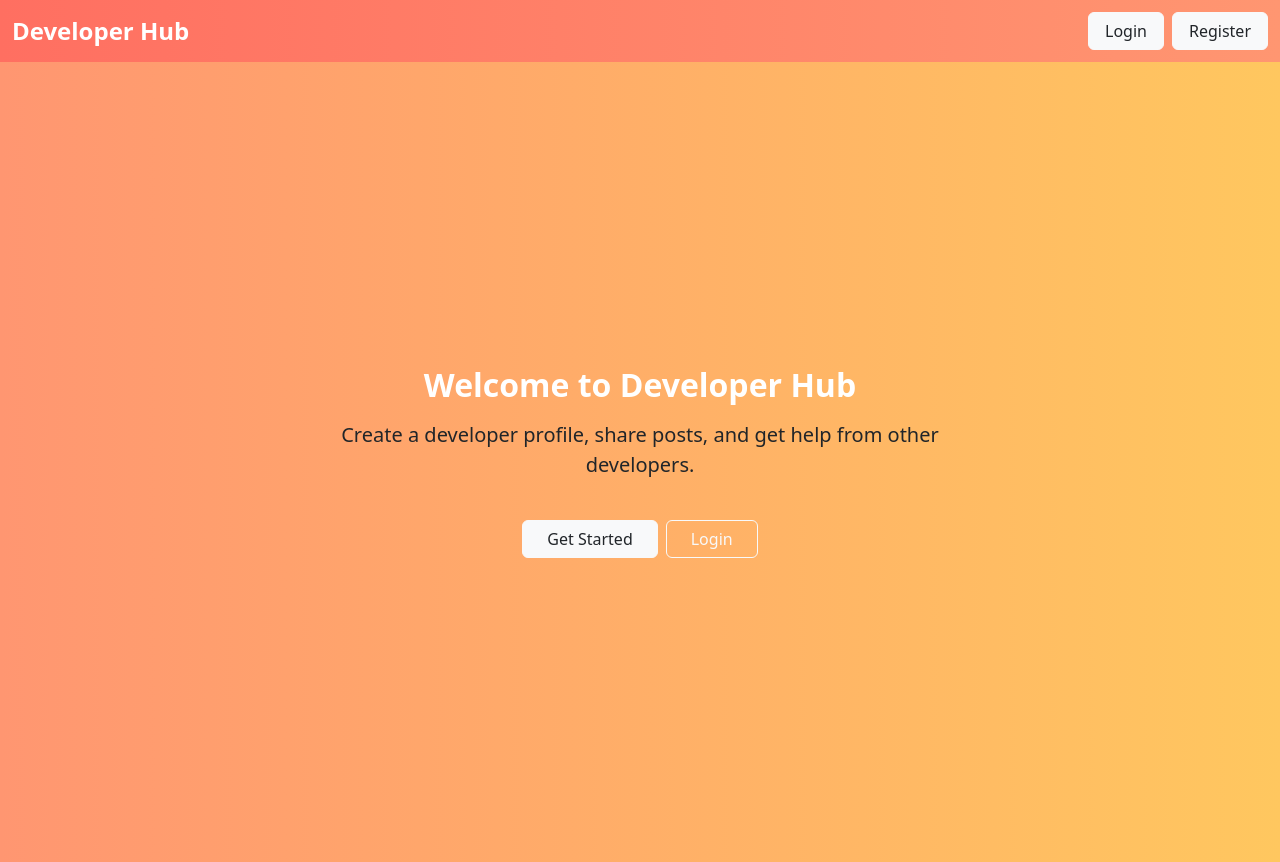
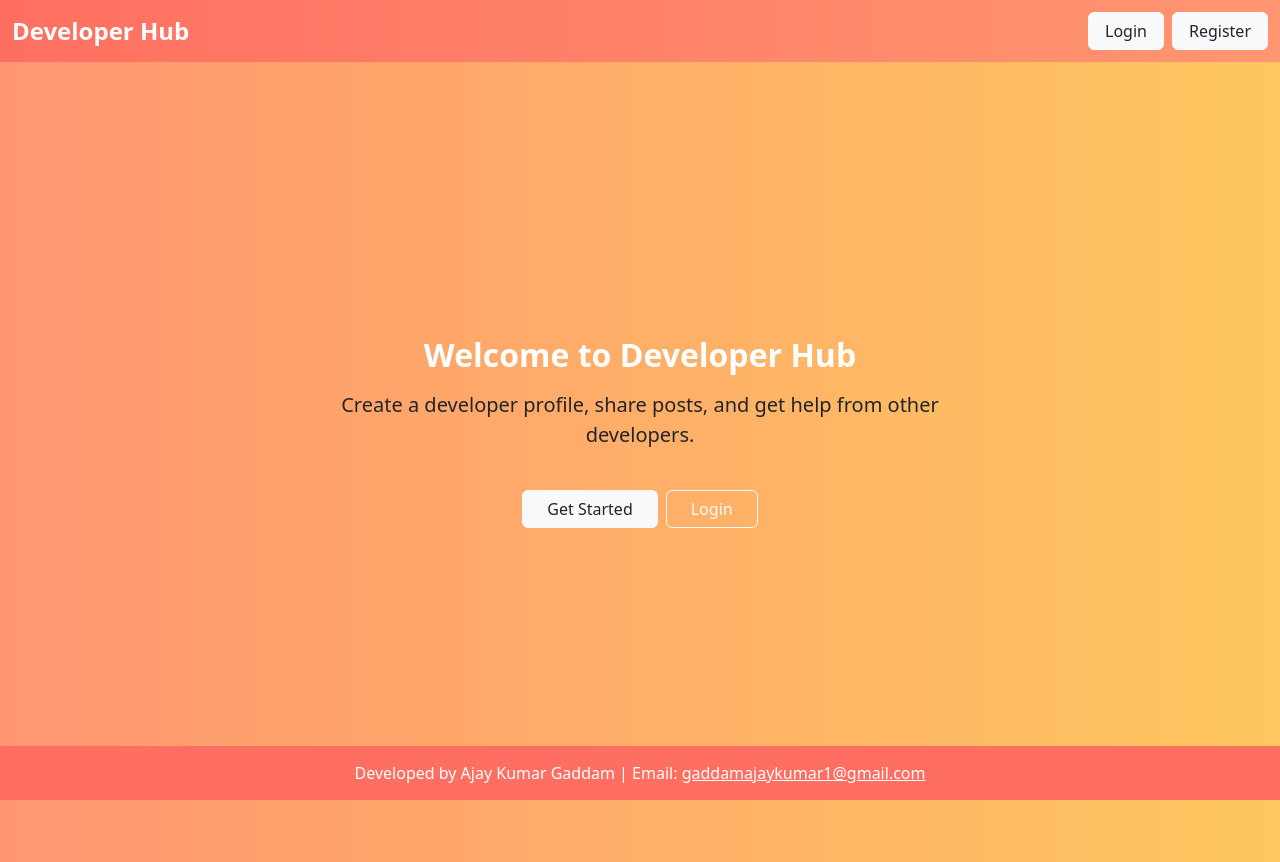
Before and after one commit to GADDAMAJAYKUMAR/DevConnect, a React (Create React App) app in the folder client/: page / in a window 1280 px wide. Built offline with nearby package versions, Linux system fonts and the light colour scheme.

Commit message:
Add footer with developer contact details to Home component

```diff
--- a/client/src/Home.jsx
+++ b/client/src/Home.jsx
@@ -36,7 +36,8 @@ const Home = () => {
           justifyContent: 'center',
           alignItems: 'center',
           textAlign: 'center',
-          padding: '20px'
+          padding: '20px',
+          paddingBottom: '80px', // extra space for footer
         }}
       >
         <h1 className="text-white fw-bold fs-2 mb-3">Welcome to Developer Hub</h1>
@@ -52,6 +53,16 @@ const Home = () => {
           </Link>
         </div>
       </div>
+
+      {/* Footer */}
+      <footer
+        className="text-center text-white"
+        style={{ backgroundColor: '#ff6f61', padding: '15px 0', position: 'fixed', width: '100%', bottom: 0 }}
+      >
+        <div>
+          Developed by Ajay Kumar Gaddam | Email: <a href="mailto:gaddamajaykumar1@gmail.com" className="text-white">gaddamajaykumar1@gmail.com</a>
+        </div>
+      </footer>
     </>
   );
 };
```
